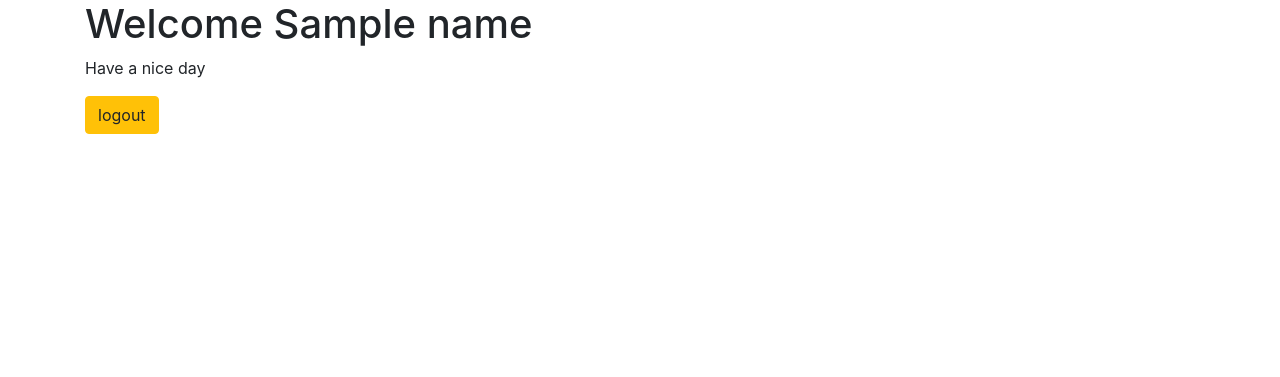
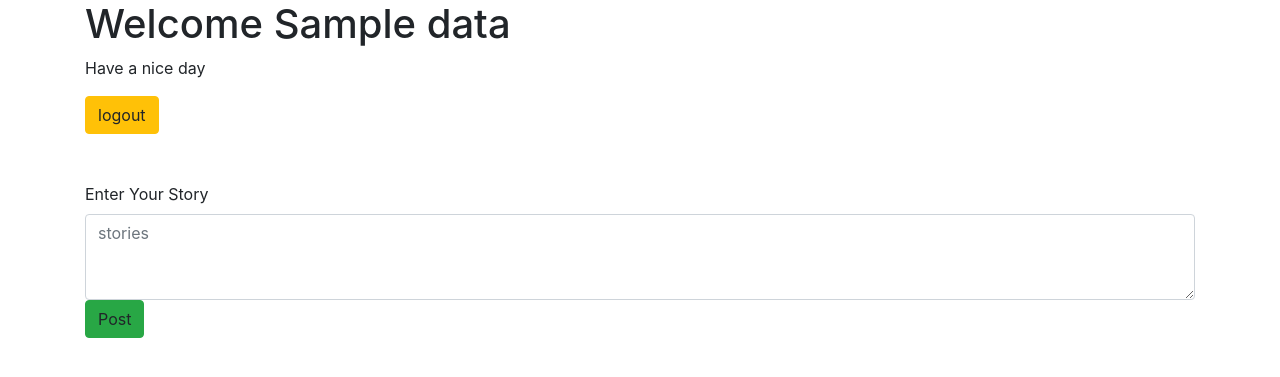
Before and after one commit to praveenpkg8/stroryboard, a Flask app: template templates/profile.html in a window 1280 px wide. Shown: the top 377 px of the page. Run offline with Flask 2, Linux system fonts and the light colour scheme; the template is opened without the code that fills it: most values are stand-ins (such as "Sample title", 1, 10 or a date in 2020).

Commit message:
modified: routes and added: story component

```diff
--- a/templates/profile.html
+++ b/templates/profile.html
@@ -2,14 +2,47 @@
 <html>
 <head>
 <link rel="stylesheet" type="text/css" href="./../static/css/bootstrap.min.css">
+    <script src="https://ajax.googleapis.com/ajax/libs/jquery/3.4.0/jquery.min.js"></script>
+
+
+
 </head>
 <body>
+
+
+
 <div class="container">
-    <h1>Welcome {{ name }}</h1>
+    <h1>Welcome <span id="profile_name">{{ data.name }}</span></h1>
     <p>Have a nice day</p>
-    <a href="/api/signout" class="btn btn-warning">logout</a>
+    <a href="/profile/signout" class="btn btn-warning">logout</a>
+    <br>
+    <br>
+    <br>
+    <form action="">
+            <div class="form-group">
+                    <label for="exampleFormControlTextarea1">Enter Your Story</label>
+                    <textarea class="form-control" id="story_content" placeholder="stories"rows="3"></textarea>
+                    <a onclick="postStory()" class="btn btn-success">Post</a>
+                </div>
+        </form>
+    <div id="story" >
+            <div id="main"></div>
+            </div>
+
+
+        </div>
 </div>
+<script src="{{ url_for('static', filename='js/story.js') }}"></script>
+<script>
+        function getUserDetails() {
+        return {{data|tojson}}
+}
+</script>
+
+
 
 
 </body>
+
+
 </html>
```
